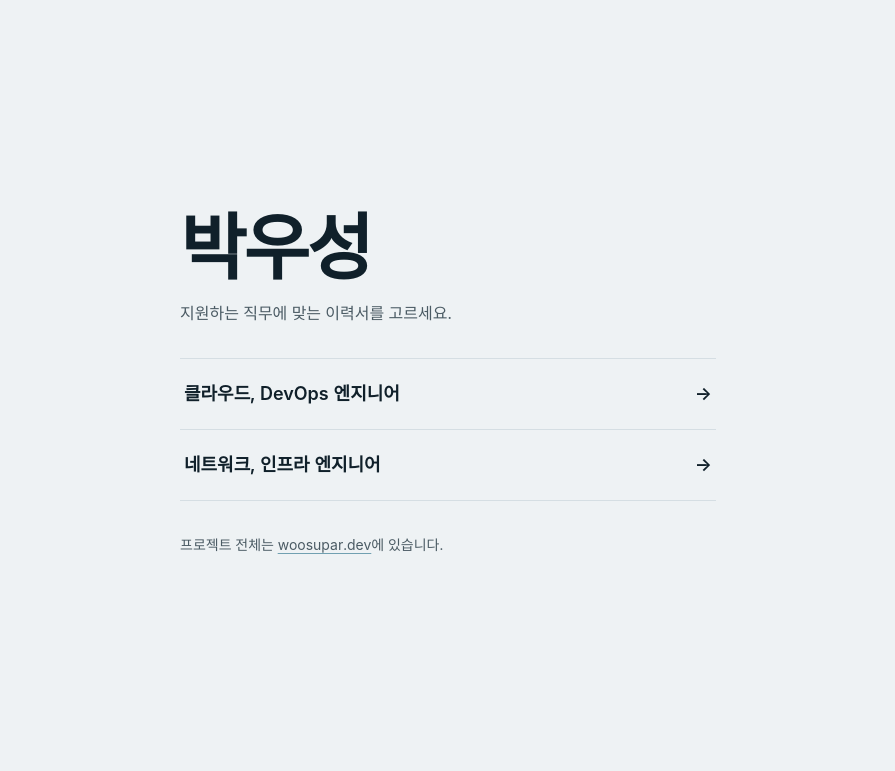
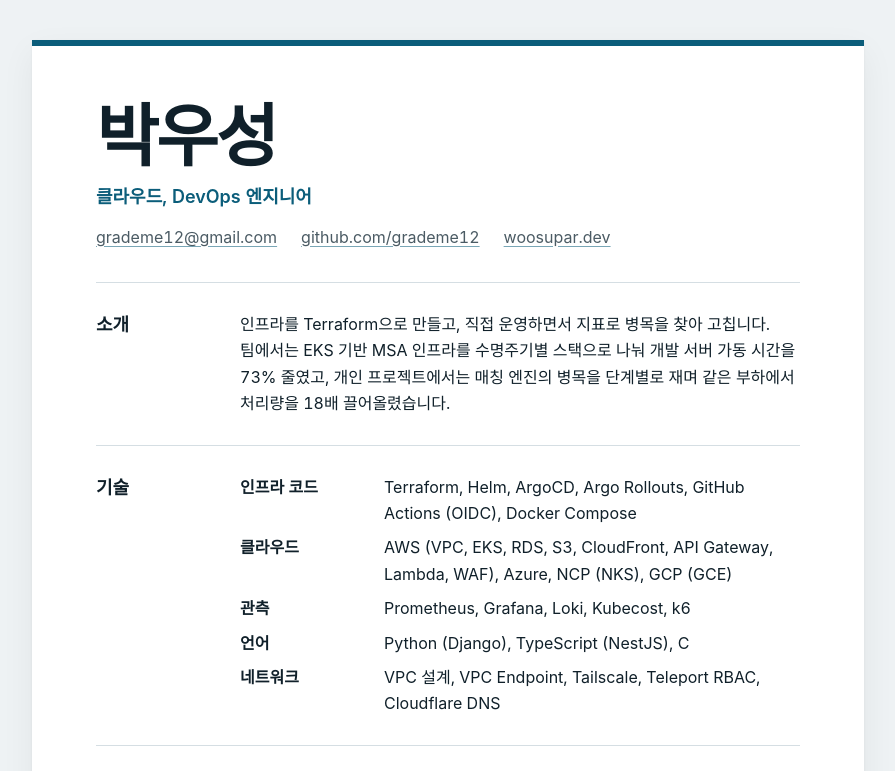
Before and after one commit to grademe12/resume, an Astro site: page / in a window 1280 px wide. Shown: the top 771 px of the page, without its empty margins (192-1087 px from the left). Built offline with nearby package versions, Linux system fonts and the light colour scheme; Astro itself is replaced by a stand-in of ours; a web font is replaced by a local one.

Commit message:
Hide that there are two resume versions
Remove the version switch and the chooser page. The root now serves
the DevOps resume and /network/ stays reachable only by direct link.
Both pages are noindex.

Co-Authored-By: Claude Opus 5.5 <noreply@anthropic.com>
Claude-Session: https://claude.ai/code/session_01FXvvLZM763hitMCzS8pokX

```diff
--- a/src/components/Resume.astro
+++ b/src/components/Resume.astro
@@ -1,5 +1,5 @@
 ---
-import { EDUCATION, PERSON, VARIANTS, type Variant } from '../data/resume';
+import { EDUCATION, PERSON, type Variant } from '../data/resume';
 
 interface Props {
   variant: Variant;
@@ -15,15 +15,6 @@ const host = (url: string) => url.replace(/^https?:\/\//, '');
       <h1>{PERSON.name}</h1>
       <p class="role">{variant.role}</p>
     </div>
-    <nav class="switch" aria-label="이력서 버전">
-      {
-        VARIANTS.map((v) => (
-          <a href={`/${v.slug}/`} aria-current={v.slug === variant.slug ? 'page' : undefined}>
-            {v.label}
-          </a>
-        ))
-      }
-    </nav>
     <p class="contact">
       <a href={`mailto:${PERSON.email}`}>{PERSON.email}</a>
       <a href={PERSON.github}>{host(PERSON.github)}</a>
@@ -125,7 +116,7 @@ const host = (url: string) => url.replace(/^https?:\/\//, '');
 
   .masthead {
     display: grid;
-    grid-template-columns: 1fr auto;
+    grid-template-columns: 1fr;
     align-items: start;
     gap: 0.75rem 2rem;
     padding-bottom: 2rem;
@@ -155,30 +146,6 @@ const host = (url: string) => url.replace(/^https?:\/\//, '');
     margin: 0;
     font-size: var(--text-body);
     color: var(--muted);
-  }
-
-  .switch {
-    display: inline-flex;
-    border: 1px solid var(--line);
-    border-radius: 6px;
-    padding: 3px;
-    background: var(--bg);
-  }
-
-  .switch a {
-    padding: 0.35rem 0.9rem;
-    border-radius: 4px;
-    font-size: var(--text-sm);
-    font-weight: 600;
-    color: var(--muted);
-    text-decoration: none;
-    transition: background-color 160ms var(--ease), color 160ms var(--ease);
-  }
-
-  .switch a[aria-current='page'] {
-    background: var(--sheet);
-    color: var(--accent);
-    box-shadow: 0 1px 2px rgb(16 32 42 / 12%);
   }
 
   .row {
@@ -343,12 +310,7 @@ const host = (url: string) => url.replace(/^https?:\/\//, '');
       grid-template-columns: 1fr;
     }
 
-    .switch {
-      grid-row: 1;
-      justify-self: start;
-    }
-
-    .row {
+      .row {
       grid-template-columns: 1fr;
       gap: 0.75rem;
     }
@@ -374,7 +336,6 @@ const host = (url: string) => url.replace(/^https?:\/\//, '');
       box-shadow: none;
     }
 
-    .switch,
     .print {
       display: none;
     }
--- a/src/data/resume.ts
+++ b/src/data/resume.ts
@@ -191,5 +191,3 @@ export const NETWORK: Variant = {
     { when: '준비 중', name: 'CCNA' },
   ],
 };
-
-export const VARIANTS = [DEVOPS, NETWORK];
--- a/src/layouts/Base.astro
+++ b/src/layouts/Base.astro
@@ -17,6 +17,7 @@ const { title, description, accent = '#0b5d7a' } = Astro.props;
     <meta name="viewport" content="width=device-width, initial-scale=1" />
     <title>{title}</title>
     <meta name="description" content={description} />
+    <meta name="robots" content="noindex" />
     <link rel="icon" href="/favicon.svg" type="image/svg+xml" />
   </head>
   <body style={`--accent: ${accent}`}>
--- a/src/pages/404.astro
+++ b/src/pages/404.astro
@@ -5,6 +5,6 @@ import Base from '../layouts/Base.astro';
 <Base title="페이지를 찾을 수 없습니다" description="없는 주소입니다.">
   <main style="max-width: 36rem; margin: 0 auto; padding: 6rem 1.25rem">
     <h1 style="margin: 0 0 1rem">없는 주소입니다</h1>
-    <p><a href="/">이력서 고르기로 돌아가기</a></p>
+    <p><a href="/">이력서로 돌아가기</a></p>
   </main>
 </Base>
--- a/src/pages/index.astro
+++ b/src/pages/index.astro
@@ -1,80 +1,9 @@
 ---
 import Base from '../layouts/Base.astro';
-import { PERSON, VARIANTS } from '../data/resume';
+import Resume from '../components/Resume.astro';
+import { DEVOPS, PERSON } from '../data/resume';
 ---
 
-<Base title={`${PERSON.name} 이력서`} description="클라우드, DevOps와 네트워크 엔지니어 이력서">
-  <main class="choose">
-    <h1>{PERSON.name}</h1>
-    <p>지원하는 직무에 맞는 이력서를 고르세요.</p>
-    <ul>
-      {
-        VARIANTS.map((v) => (
-          <li>
-            <a href={`/${v.slug}/`}>
-              <span class="name">{v.role}</span>
-              <span class="go" aria-hidden="true">→</span>
-            </a>
-          </li>
-        ))
-      }
-    </ul>
-    <p class="more">프로젝트 전체는 <a href={PERSON.portfolio}>woosupar.dev</a>에 있습니다.</p>
-  </main>
+<Base title={`${PERSON.name} 이력서`} description={DEVOPS.summary} accent="#0b5d7a">
+  <Resume variant={DEVOPS} />
 </Base>
-
-<style>
-  .choose {
-    max-width: 36rem;
-    margin: 0 auto;
-    min-height: 100dvh;
-    padding: 4rem 1.25rem;
-    display: flex;
-    flex-direction: column;
-    justify-content: center;
-  }
-
-  h1 {
-    margin: 0;
-    font-size: clamp(3rem, 10vw, 4.5rem);
-    font-weight: 800;
-    line-height: 1;
-    letter-spacing: -0.04em;
-  }
-
-  p {
-    margin: 1rem 0 2rem;
-    color: var(--muted);
-  }
-
-  ul {
-    margin: 0;
-    padding: 0;
-    list-style: none;
-    border-top: 1px solid var(--line);
-  }
-
-  li a {
-    display: flex;
-    justify-content: space-between;
-    align-items: center;
-    padding: 1.25rem 0.25rem;
-    border-bottom: 1px solid var(--line);
-    font-size: var(--text-heading);
-    font-weight: 600;
-    text-decoration: none;
-  }
-
-  .go {
-    transition: transform 180ms var(--ease);
-  }
-
-  li a:hover .go {
-    transform: translateX(4px);
-  }
-
-  .more {
-    margin-top: 2rem;
-    font-size: var(--text-sm);
-  }
-</style>
```
Also changed, not shown: src/pages/devops.astro (deleted, +0 -9 lines), README.md.
